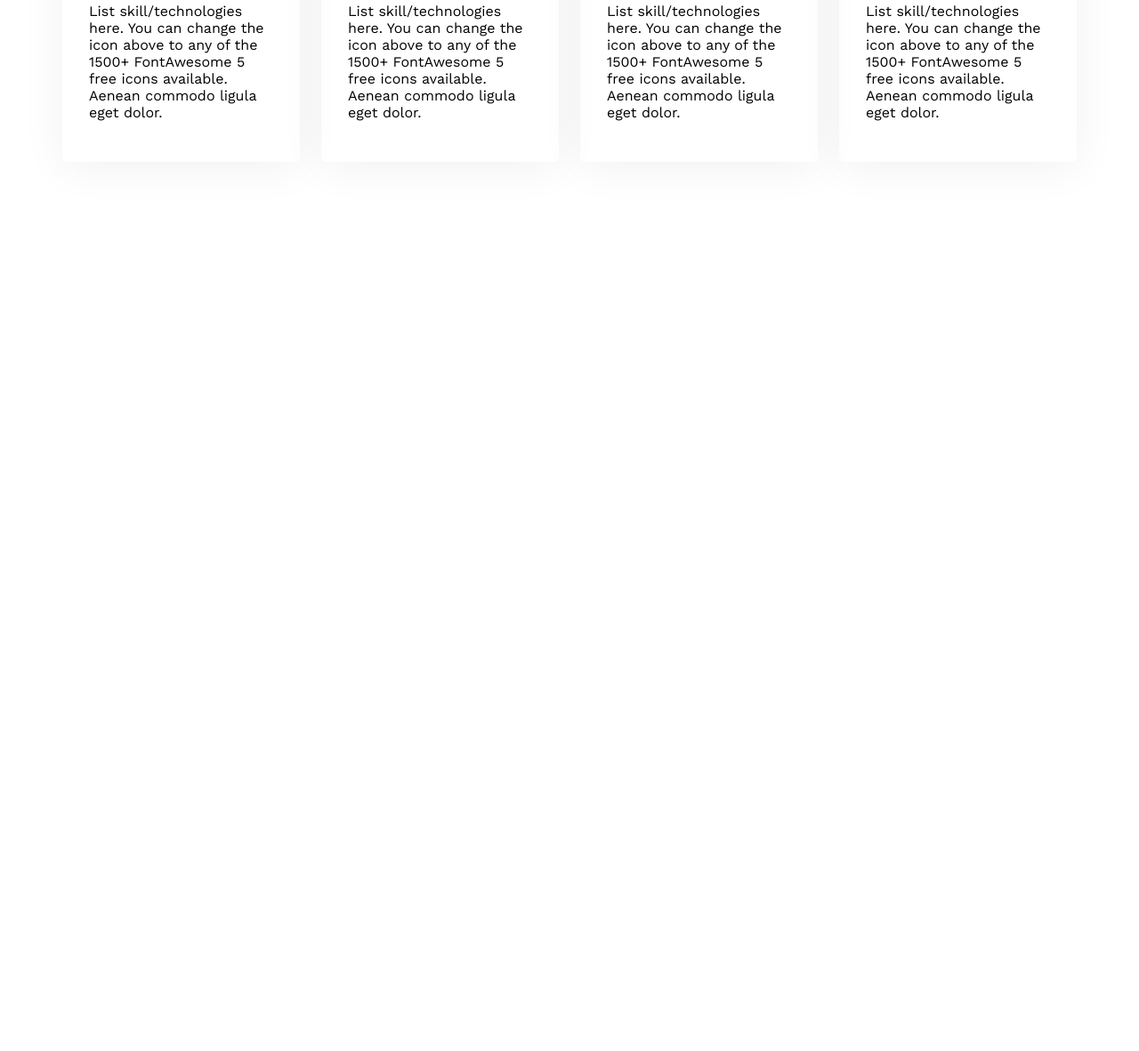
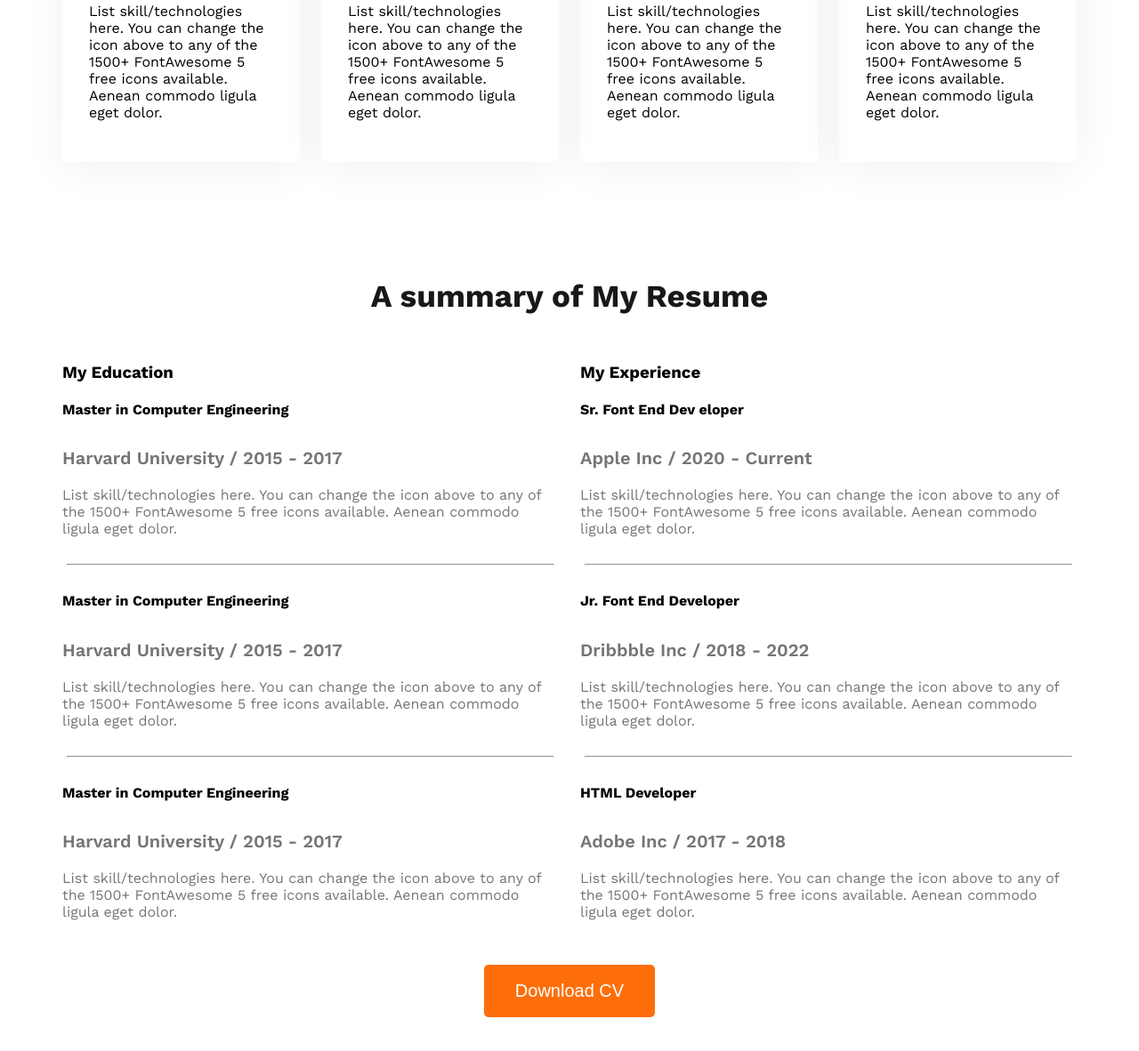
Before and after one commit to abid129456/web-developar-portfoliw, a plain HTML site: page index.html in a window 1280 px wide. Shown: the part 1937-3119 px from the top of the page at 89% size. Before the commit the page ends 2249 px from the top, so only its background shows below. Drawn offline with nearby package versions, Linux system fonts and the light colour scheme.

Commit message:
added a summary

```diff
--- a/index.html
+++ b/index.html
@@ -90,6 +90,61 @@
                 </div>
             </div>
           </section>
+          <section class="resume">
+            <h3 class="section-title">A summary of My Resume</h3>
+            <div class="resume-container">
+                <!-- .resume-column*2>h3.resume-column-title+.experience*3>h4.experience-title+h5.experience-sub-title+.experience-description -->
+                <div class="resume-column">
+                    <h3 class="resume-column-title">My Education</h3>
+                    <div class="experience">
+                        <h4 class="experience-title">Master in Computer Engineering</h4>
+                        <h5 class="experience-sub-title">Harvard University / 2015 - 2017</h5>
+                        <div class="experience-description">List skill/technologies here. You can change the icon above
+                           to any of the 1500+ FontAwesome 5 free icons available. Aenean commodo ligula eget dolor.</div>
+                    </div>
+                    <hr>
+                    <div class="experience">
+                        <h4 class="experience-title">Master in Computer Engineering</h4>
+                        <h5 class="experience-sub-title">Harvard University / 2015 - 2017</h5>
+                        <div class="experience-description">List skill/technologies here. You can change the icon above
+                           to any of the 1500+ FontAwesome 5 free icons available. Aenean commodo ligula eget dolor.</div>
+                    </div>
+                    <hr>
+                    <div class="experience">
+                        <h4 class="experience-title">Master in Computer Engineering</h4>
+                        <h5 class="experience-sub-title">Harvard University / 2015 - 2017</h5>
+                        <div class="experience-description">List skill/technologies here. You can change the icon above
+                           to any of the 1500+ FontAwesome 5 free icons available. Aenean commodo ligula eget dolor.</div>
+                    </div>
+                </div>
+                <div class="resume-column">
+                    <h3 class="resume-column-title">My Experience</h3>
+                    <div class="experience">
+                        <h4 class="experience-title">Sr. Font End Dev eloper</h4>
+                        <h5 class="experience-sub-title">Apple Inc / 2020 - Current</h5>
+                        <div class="experience-description">List skill/technologies here. You can change the icon above
+                            to any of the 1500+ FontAwesome 5 free icons available. Aenean commodo ligula eget dolor.</div>
+                    </div>
+                    <hr>
+                    <div class="experience">
+                        <h4 class="experience-title">Jr. Font End Developer</h4>
+                        <h5 class="experience-sub-title">Dribbble Inc / 2018 - 2022</h5>
+                        <div class="experience-description">List skill/technologies here. You can change the icon above
+                            to any of the 1500+ FontAwesome 5 free icons available. Aenean commodo ligula eget dolor.</div>
+                    </div>
+                    <hr>
+                    <div class="experience">
+                        <h4 class="experience-title">HTML Developer</h4>
+                        <h5 class="experience-sub-title">Adobe Inc / 2017 - 2018</h5>
+                        <div class="experience-description">List skill/technologies here. You can change the icon above
+                            to any of the 1500+ FontAwesome 5 free icons available. Aenean commodo ligula eget dolor.</div>
+                    </div>
+                </div>
+            </div>
+            <div class="git">
+                <button class="btn-primary">Download CV</button>
+            </div>
+          </section>
     </main>
     <footer>
 
--- a/style/portfoliow.css
+++ b/style/portfoliow.css
@@ -139,3 +139,30 @@ main{
     border-radius: 5px;
     box-shadow:  0px 6px 50px 0px rgba(0,0,0,0.06);
 }
+
+
+/* resume section style */
+.resume-container{
+    display: flex;
+    gap: 24px;
+}
+.experience-description{
+    color: #757575;
+}
+.experience-sub-title{
+    color: #757575;
+    font-size: 20px;
+    font-weight: 600;
+    margin-bottom: 20px;
+}
+.resume hr{
+       margin: 30px 5px;
+}
+
+.git{
+    text-align: center;
+    margin-top: 50px;
+}
+.section-title{
+    text-align: center;
+}
```
